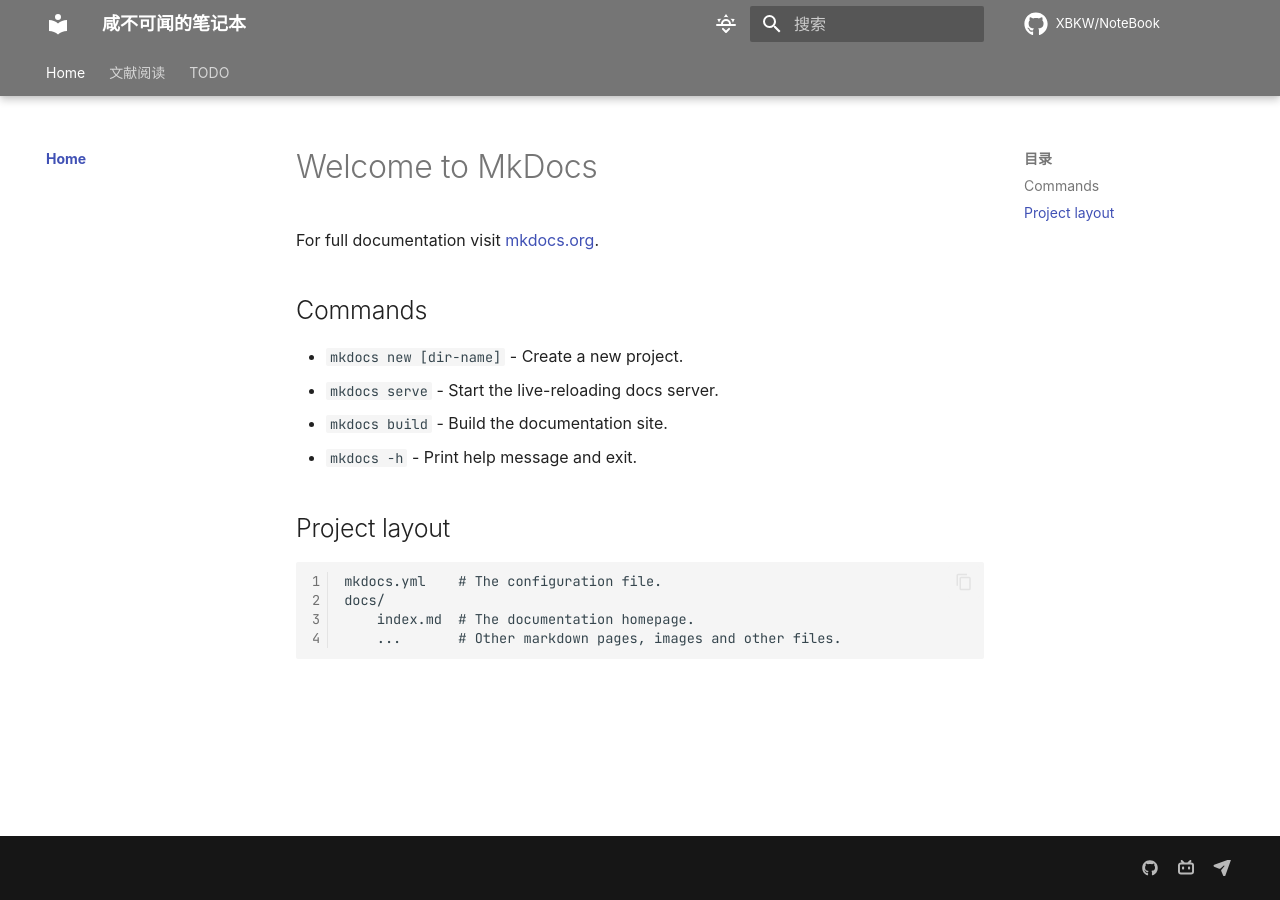
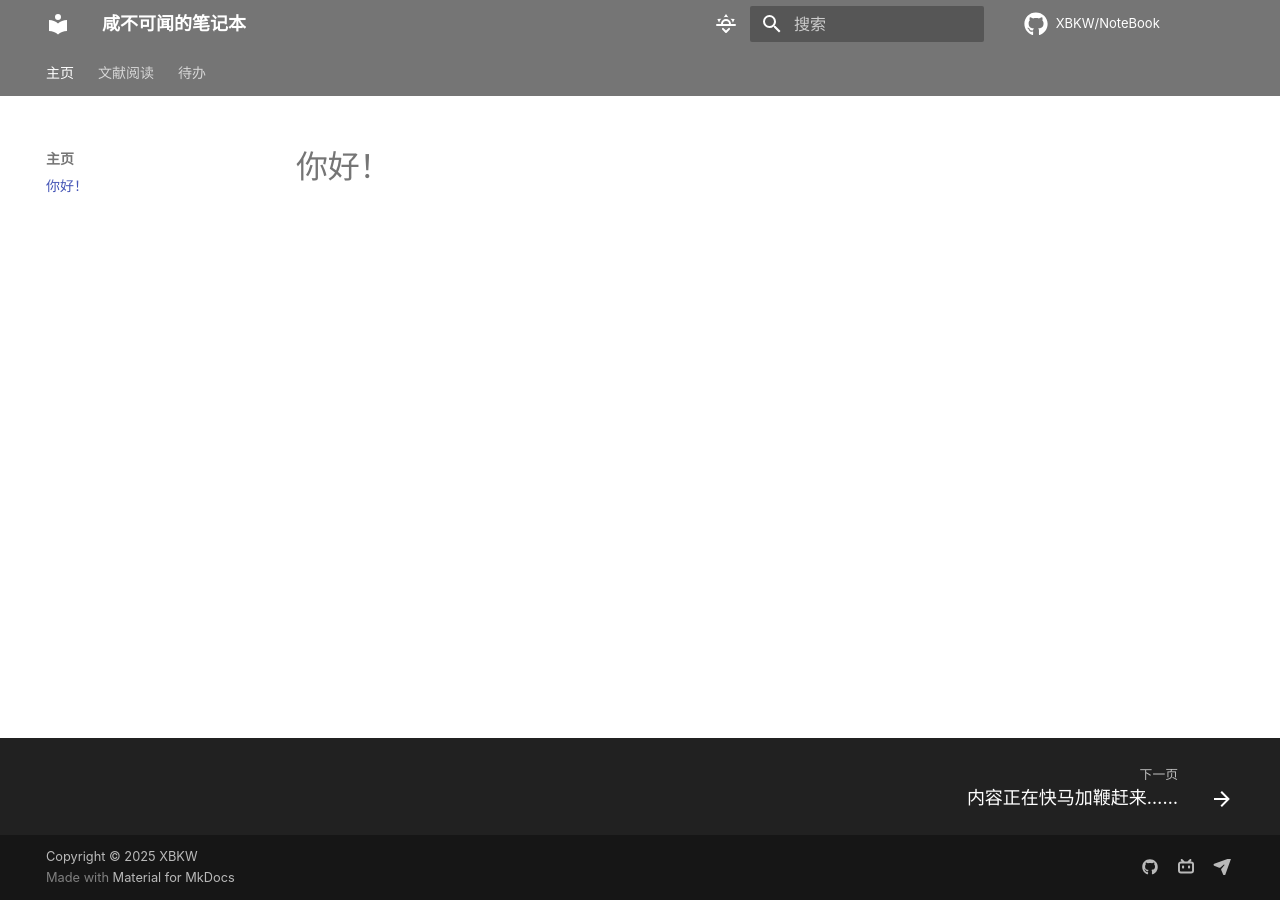
Before and after one commit to XBKW/NoteBook, an MkDocs documentation site: the page built from docs/index.md, in a window 1280 px wide. Built offline with MkDocs 1.6.1 and Material for MkDocs 9.7.7, drawn with Linux system fonts in a browser that asks for light colours; some web fonts are replaced; comment, search, counter and statistics services are not loaded.

Commit message:
删去了mkdocs文件中重复的部分，修正了页面导航栏以及底部信息 (#6)

```diff
--- a/docs/index.md
+++ b/docs/index.md
@@ -1,17 +1,8 @@
-# Welcome to MkDocs
+---
+comments: false
+statistics: True
+hide:
+  - feedback
+---
 
-For full documentation visit [mkdocs.org](https://www.mkdocs.org).
-
-## Commands
-
-* `mkdocs new [dir-name]` - Create a new project.
-* `mkdocs serve` - Start the live-reloading docs server.
-* `mkdocs build` - Build the documentation site.
-* `mkdocs -h` - Print help message and exit.
-
-## Project layout
-
-    mkdocs.yml    # The configuration file.
-    docs/
-        index.md  # The documentation homepage.
-        ...       # Other markdown pages, images and other files.
+# 你好！
--- a/mkdocs.yml
+++ b/mkdocs.yml
@@ -46,37 +46,59 @@
   features:
     - content.code.annotate
     - content.code.copy # 代码块一键复制
-    #- navigation.instant # 点击内部链接时，不用全部刷新页面
+    - navigation.instant # 点击内部链接时，不用全部刷新页面
+    - navigation.instant.prefetch # 即时预取，当用户将鼠标悬停在链接上时，它将开始获取页面。
+    - navigation.instant.progress # 进度指示器
     - navigation.tracking # 在url中使用标题定位锚点
     - navigation.tabs # 顶部显示导航顶层nav（也就是第一个节点）
-    - navigation.tabs.sticky # 滚动是隐藏顶部nav，需要配合navigation.tabs使用
+    #- navigation.tabs.sticky # 滚动不隐藏顶部nav，需要配合navigation.tabs使用
     - navigation.sections # nav节点缩进
+    - navigation.path #导航路径痕迹导航
+    - navigation.footer #页脚可以包含指向当前页面的上一页和下一页的链接
     #- navigation.expand # 不折叠左侧nav节点
-    - navigation.indexes # 指定节点index pages ，跟instant不兼容
+    #- navigation.indexes # 指定节点index pages ，跟instant不兼容
     - navigation.top # 一键回顶部
     - search.suggest   # 搜索输入一些字母时推荐补全整个单词
     - search.highlight   # 搜索出的文章关键词加入高亮
 nav:
-  - Home:
+  - 主页:
     - index.md
   - 文献阅读:
     - coming.md
-  - TODO:
+  - 待办:
     - todo.md
 
+copyright: Copyright &copy; 2025 XBKW
+
 extra:
-  # tags:
-  #   HTML5: html
-  #   JavaScript: js
-  #   CSS: css
-  generator: false  #删除页脚显示“使用 MkDocs 材料制造”
+  generator: true  #删除页脚显示“使用 MkDocs 材料制造”
   social:
     - icon: fontawesome/brands/github
       link: https://github.com/XBKW
     - icon: fontawesome/brands/bilibili
-      link: https://space.bilibili.com/176742470?spm_id_from=333.337.0.0
+      link: https://space.bilibili.com/176742470?spm_id_from=333.1007.0.0
     - icon: fontawesome/solid/paper-plane
       link: mailto:<1209124158@qq.com> #联系方式
+#    feedback:
+#      title: 此页面有帮助吗？
+#      ratings:
+#        - icon: material/thumb-up-outline
+#          name: This page was helpful
+#          data: 1
+#          note: >-
+#            谢谢你的反馈！
+#        - icon: material/thumb-down-outline
+#          name: This page could be improved
+#          data: 0
+#          note: >-
+#            Thanks for your feedback! Help us improve this page by
+#            using our <a href="https://marketingplatform.google.com/about/analytics/" target="_blank" rel="noopener">feedback form</a>.
+
+plugins:
+  # - glightbox
+  - search
+  - offline
+
 
 markdown_extensions:
   - abbr
```
